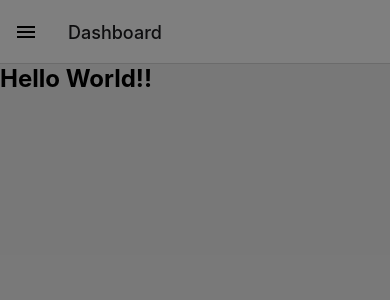
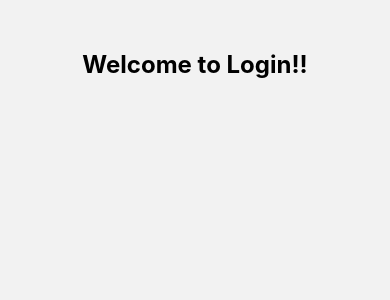
Before and after one commit to Shishya-App/shishya-frontend-user, a React Native app: screen /Login in a window 390 px wide. Shown: the top 300 px of the page. Built offline with nearby package versions, Linux system fonts and the light colour scheme.

Commit message:
:pencil2: added auth screens and structured code

```diff
--- a/App.tsx
+++ b/App.tsx
@@ -1,32 +1,54 @@
 import "react-native-gesture-handler";
-import { StyleSheet } from "react-native";
+import React, {useState} from "react";
 import { SafeAreaProvider } from "react-native-safe-area-context";
 import { NavigationContainer } from "@react-navigation/native";
-// import { createStackNavigator } from "@react-navigation/stack";
 import { createNativeStackNavigator } from "@react-navigation/native-stack";
 
 import useFirstLaunch from "./hooks/useFirstLaunch";
 import { AppRoutes } from "./constants/AppRoutes";
+import { AuthenticationRoutes } from "./constants/AuthenticationRoutes";
+
+import MainNavigator from "./constants/MainNavigator";
 
 import Loading from "./components/Loading";
-import MainNavigator from "./constants/MainNavigator";
+import Onboard from "./screens/Onboard";
+import Login from "./screens/Login";
+import Signup from "./screens/Signup";
 
 const AppStack = createNativeStackNavigator<AppRoutes>();
+const AuthenticationStack = createNativeStackNavigator<AuthenticationRoutes>();
 
 const App = () => {
   const isFirstLaunch = useFirstLaunch();
+  // todo -> implement the is logged in state
+  const [isLoggedIn, setIsLoggedIn] = useState(false);
 
   if (isFirstLaunch === null) return <Loading />;
 
-  //todo -> Create Auth stack manager here after implementing auth flow (Right now constants are set)
-
+  const AuthenticationNavigator = () => {
+    return (
+      <AuthenticationStack.Navigator
+        screenOptions={{ headerShown: false }}
+        initialRouteName={isFirstLaunch ? "Onboard" : "Login"}
+      >
+        <AuthenticationStack.Screen name="Onboard" component={Onboard} />
+        <AuthenticationStack.Screen name="Login" component={Login} />
+        <AuthenticationStack.Screen name="Signup" component={Signup} />
+      </AuthenticationStack.Navigator>
+    )
+  }
   return (
     <NavigationContainer>
       <SafeAreaProvider>
         <AppStack.Navigator
           screenOptions={{ headerShown: false }}
-          initialRouteName={"Main"}
+          initialRouteName={isLoggedIn ? "Main" : "Authentication"}
         >
+          <AppStack.Screen
+            name="Authentication"
+            component={AuthenticationNavigator}
+          />
+
           <AppStack.Screen name="Main" component={MainNavigator}/>
         </AppStack.Navigator>
       </SafeAreaProvider>
@@ -35,12 +57,3 @@ const App = () => {
 };
 
 export default App;
-
-const styles = StyleSheet.create({
-  heading: {
-    alignItems: "center",
-    justifyContent: "center",
-    color: "white",
-    fontSize: 20,
-  },
-});
--- /dev/null
+++ b/constants/AuthenticationRoutes.tsx
@@ -0,0 +1,16 @@
+import { ParamListBase, RouteProp } from "@react-navigation/native";
+import { NativeStackNavigationProp } from "@react-navigation/native-stack";
+
+export interface StackNavigationProps<
+  Paramlist extends ParamListBase,
+  RouteName extends keyof Paramlist = string
+> {
+  navigation: NativeStackNavigationProp<Paramlist, RouteName>;
+  route: RouteProp<Paramlist, RouteName>;
+}
+
+export type AuthenticationRoutes = {
+    Onboard: undefined;
+    Login: undefined;
+    Signup: undefined;
+};
--- a/constants/MainNavigator.tsx
+++ b/constants/MainNavigator.tsx
@@ -8,7 +8,7 @@ import {
   FontAwesome5,
 } from "@expo/vector-icons";
 
-import GetStarted from "../screens/GetStarted";
+import Dashboard from "../screens/Dashboard";
 
 const Drawer = createDrawerNavigator<DrawerRoutes>();
 
@@ -27,7 +27,7 @@ const MainNavigator = () => {
     >
       <Drawer.Screen
         name="Dashboard"
-        component={GetStarted}
+        component={Dashboard}
         options={{
           drawerIcon: () => (
             <MaterialCommunityIcons name="view-dashboard" size={24} />
--- a/hooks/useFirstLaunch.ts
+++ b/hooks/useFirstLaunch.ts
@@ -6,6 +6,7 @@ const useFirstLaunch = () => {
 
   useEffect(() => {
     const getInitialState = async () => {
+      // await AsyncStorage.removeItem("@launched");
       const value = await AsyncStorage.getItem("@launched");
       if (value === null) {
         await AsyncStorage.setItem("@launched", "true");
--- a/screens/GetStarted.tsx
+++ b/screens/Dashboard.tsx
@@ -1,21 +1,22 @@
 import React from "react";
 import { StyleSheet, Text, View } from "react-native";
 
-const GetStarted = () => {
+const Dashboard = () => {
 
     return (
         <View>
-            <Text style={styles.textStyle}>Hello World!!</Text>
+            <Text style={styles.textStyle}>Welcome to Dashboard</Text>
         </View>
     )
 }
 
-export default GetStarted;
+export default Dashboard;
 
 const styles = StyleSheet.create({
     textStyle: {
         color:'black',
         fontSize:24,
-        fontWeight: '700'
+        fontWeight: '700',
+        textAlign: 'center'
     }
 });
--- /dev/null
+++ b/screens/Login.tsx
@@ -0,0 +1,23 @@
+import React from "react";
+import { StyleSheet, Text, View } from "react-native";
+
+const Login = () => {
+
+    return (
+        <View>
+            <Text style={styles.textStyle}>Welcome to Login!!</Text>
+        </View>
+    )
+}
+
+export default Login;
+
+const styles = StyleSheet.create({
+    textStyle: {
+        marginTop: 50,
+        color:'black',
+        fontSize:24,
+        fontWeight: '700',
+        textAlign: 'center'
+    }
+});
--- /dev/null
+++ b/screens/Onboard.tsx
@@ -0,0 +1,27 @@
+import React from "react";
+import { StyleSheet, Text, View, Button } from "react-native";
+import { StackNavigationProps, AuthenticationRoutes } from "../constants/AuthenticationRoutes";
+
+
+const Onboard = ({navigation}: StackNavigationProps<AuthenticationRoutes, "Onboard">) => {
+    return (
+        <View>
+            <Text style={styles.textStyle}>Holaa!!</Text>
+            <Text style={styles.textStyle}>Welcome to Onboarding!!</Text>
+            <Button title="Go to Login" onPress={() => navigation.navigate("Login")} />
+            <Button title="Go to Signup" onPress={() => navigation.navigate("Signup")} />
+        </View>
+    )
+}
+
+export default Onboard;
+
+const styles = StyleSheet.create({
+    textStyle: {
+        marginTop: 50,
+        color:'black',
+        fontSize:24,
+        fontWeight: '700',
+        textAlign:'center'
+    }
+});
--- /dev/null
+++ b/screens/Signup.tsx
@@ -0,0 +1,23 @@
+import React from "react";
+import { StyleSheet, Text, View } from "react-native";
+
+const Signup = () => {
+
+    return (
+        <View>
+            <Text style={styles.textStyle}>Welcome to Sign Up!!</Text>
+        </View>
+    )
+}
+
+export default Signup;
+
+const styles = StyleSheet.create({
+    textStyle: {
+        marginTop: 50,
+        color:'black',
+        fontSize:24,
+        fontWeight: '700',
+        textAlign:'center'
+    }
+});
```
